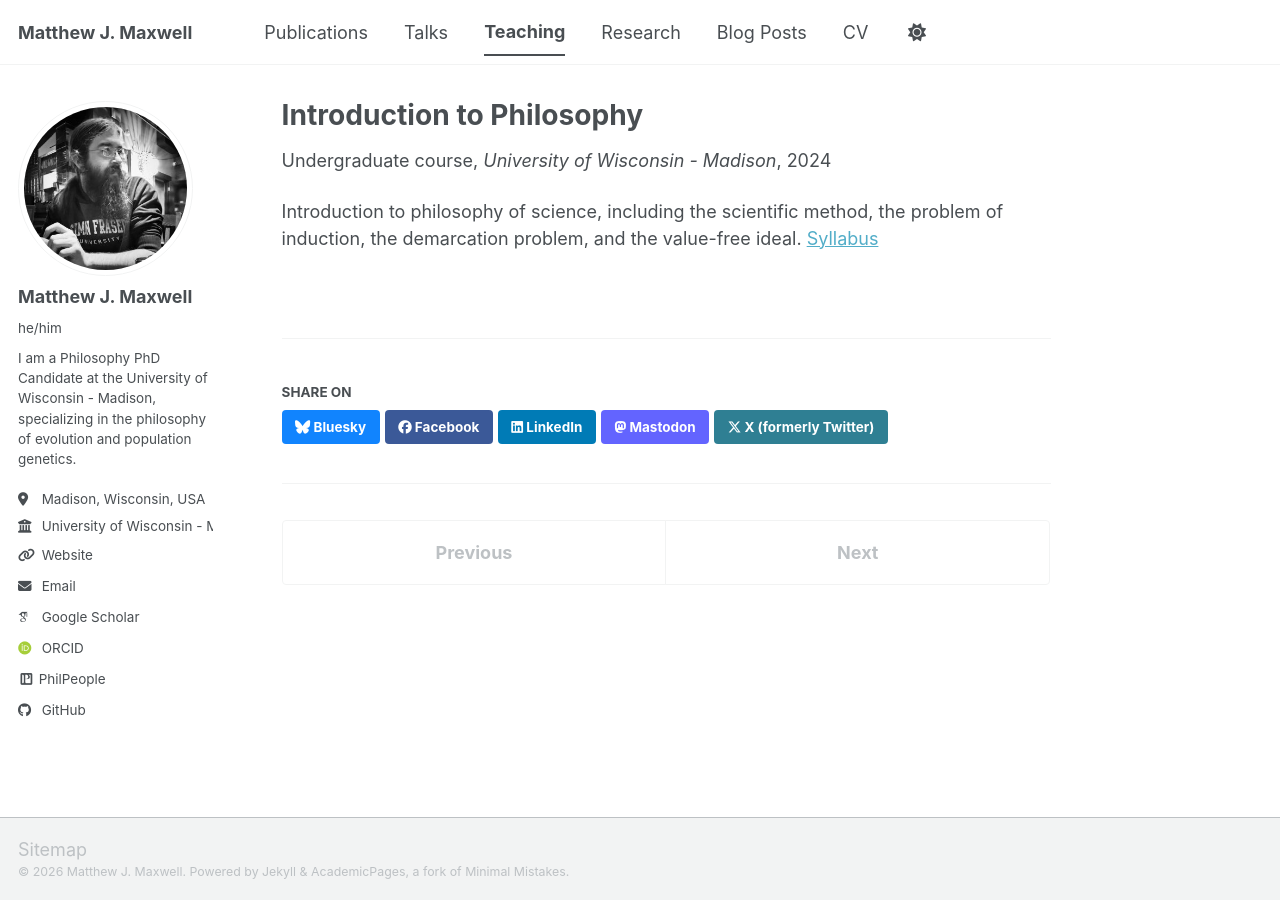
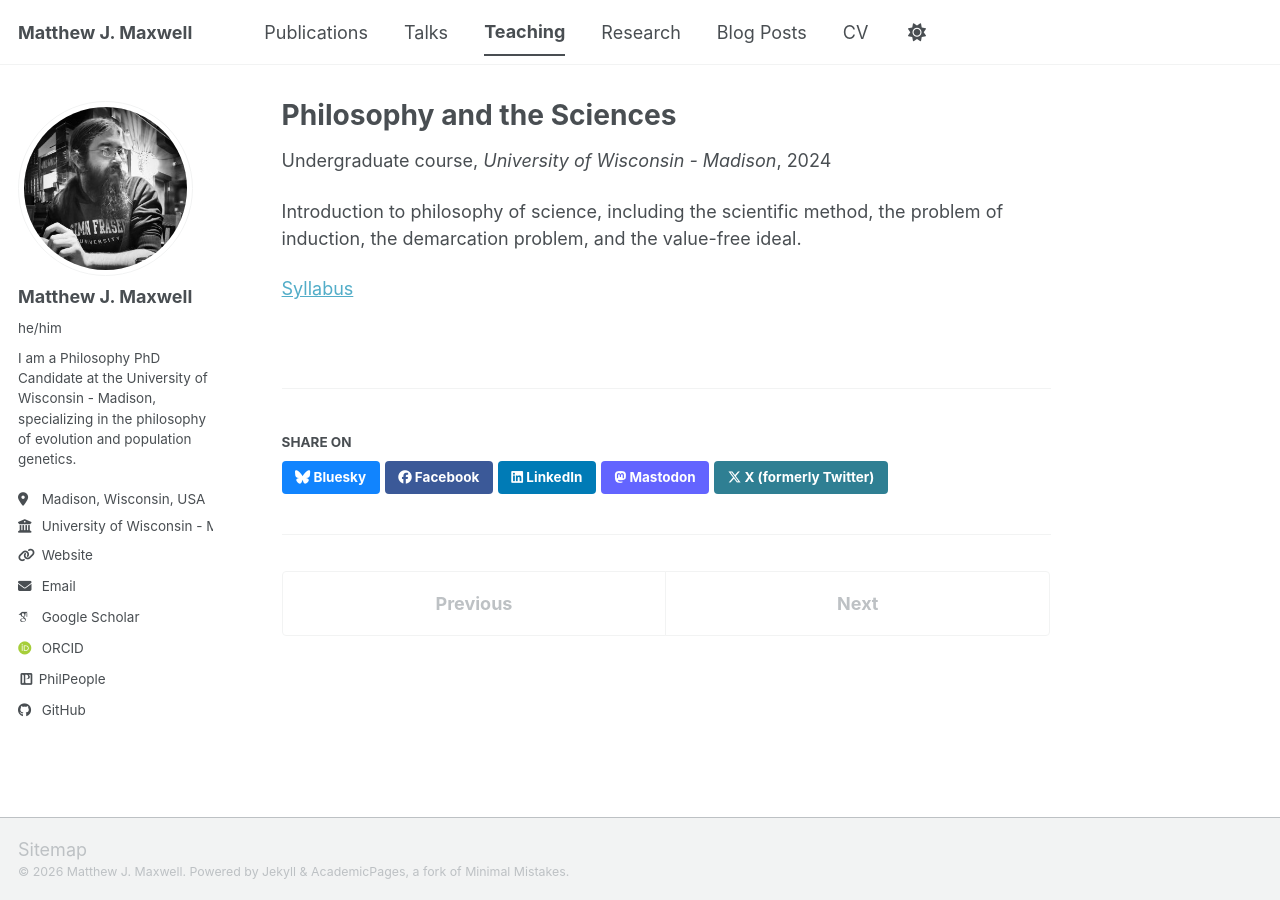
Before and after one commit to mattjmaxwell/mattjmaxwell.github.io, a Jekyll site: the page built from _teaching/Phil220.md, in a window 1280 px wide. Built offline with Jekyll 4.4.1, drawn with Linux system fonts in a browser that asks for light colours; some web fonts are replaced; a script bundle is joined from its source files by our own code; library files that are not in the unit come from our copies.

Commit message:
Update Phil220.md

```diff
--- a/_teaching/Phil220.md
+++ b/_teaching/Phil220.md
@@ -1,5 +1,5 @@
 ---
-title: "Introduction to Philosophy"
+title: "Philosophy and the Sciences"
 collection: teaching
 type: "Undergraduate course"
 permalink: /teaching/Phil220
@@ -8,4 +8,5 @@ date: 2024-01-31
 ---
 Introduction to philosophy of science, including the scientific method, the problem of
 induction, the demarcation problem, and the value-free ideal.
+
 [Syllabus](/files/Phil220S24.pdf)
```
